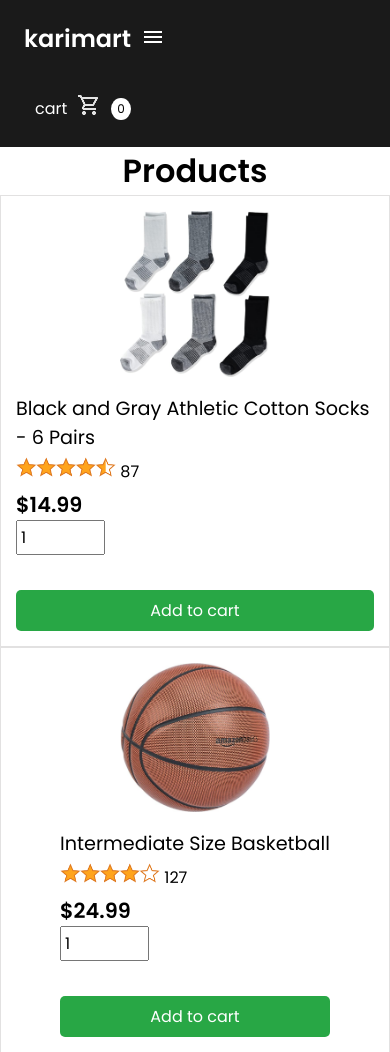
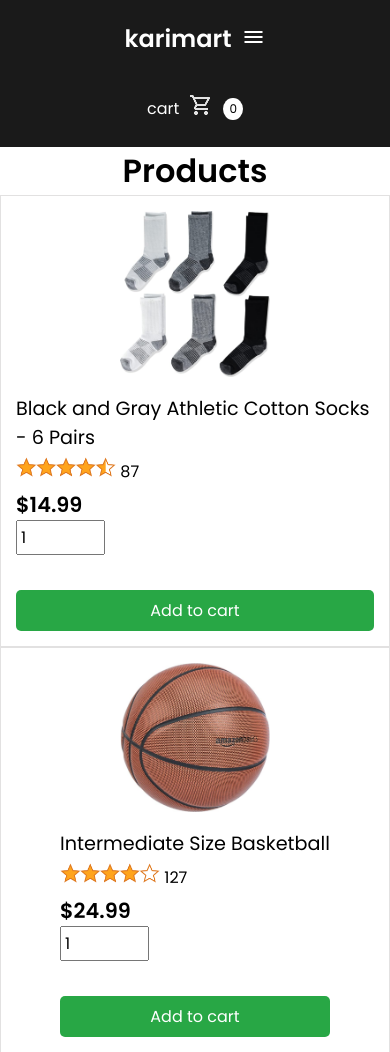
Before and after one commit to paldentitung/Karimart, a plain HTML site: page index.html in a window 390 px wide. Shown: the top 1052 px of the page. Drawn offline with nearby package versions, Linux system fonts and the light colour scheme.

Commit message:
version 0.0.5

```diff
--- a/index.css
+++ b/index.css
@@ -5,6 +5,7 @@
 }
 body {
   font-family: "Poppins", sans-serif;
+  overflow-x: hidden;
 }
 
 .card-container {
--- a/styles/header.css
+++ b/styles/header.css
@@ -133,7 +133,7 @@
 @media screen and (max-width: 1024px) {
   header {
     flex-direction: column;
-    align-items: flex-start;
+    align-items: center;
   }
 
   .menu {
```
Also changed, not shown: htmls/about.html (+0 -1 lines), 1 other file.
